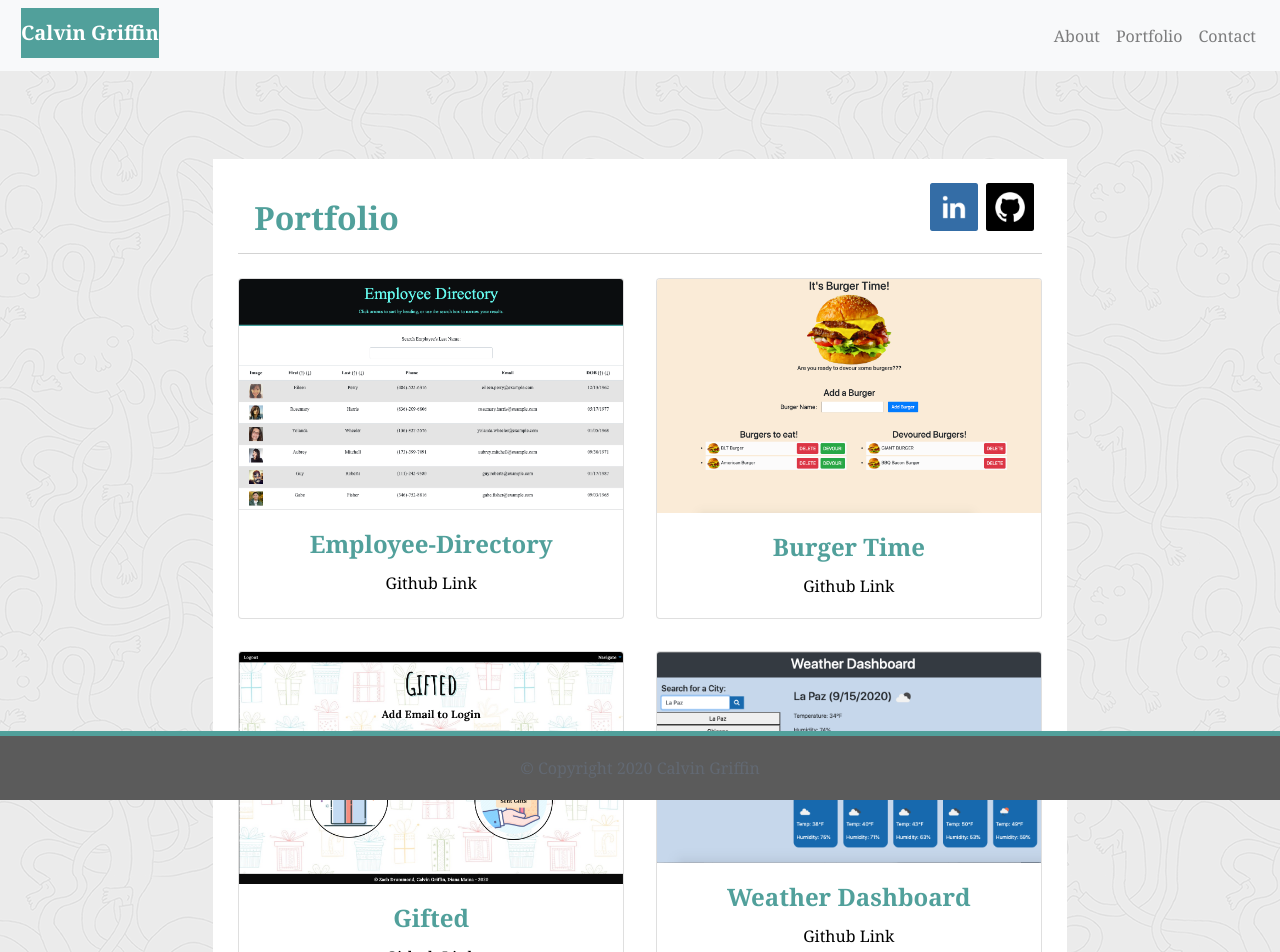
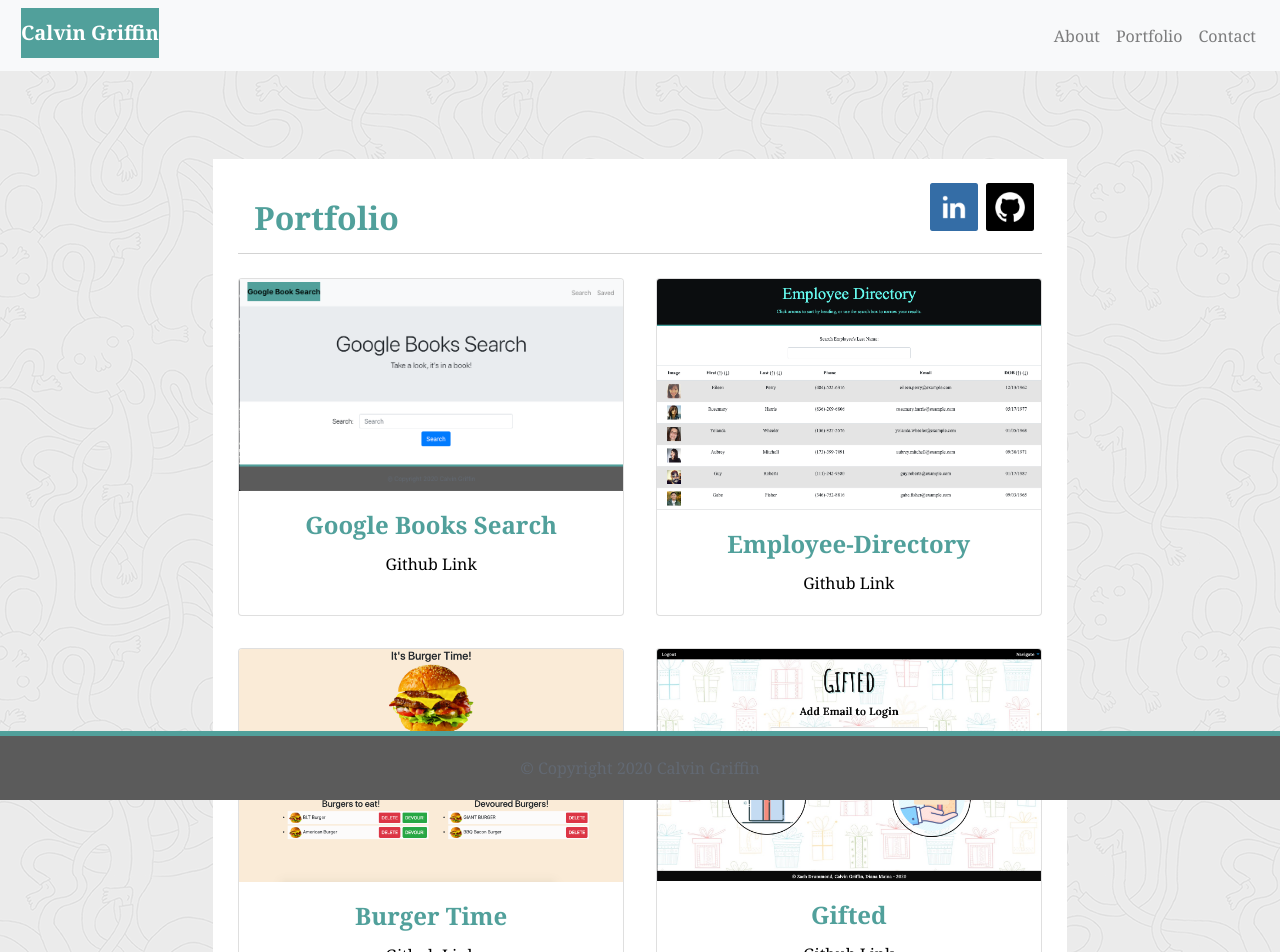
Before and after one commit to cgriffin332/portfolio-react, a React (Create React App) app: page /portfolio in a window 1280 px wide. Shown: the top 952 px of the page. Built offline with nearby package versions, Linux system fonts and the light colour scheme.

Commit message:
added google books search

```diff
--- a/src/components/Portfolio/Portfolio.jsx
+++ b/src/components/Portfolio/Portfolio.jsx
@@ -6,11 +6,17 @@ import Burger from "../../images/burger3.png";
 import Gifted from "../../images/gifted.png";
 import Weather from "../../images/weather1.png";
 import Employee from "../../images/react-employee1-1.png";
-import Quiz from "../../images/wrong.png";
+import Books from "../../images/books1.png";
 import DateNight from "../../images/datenight.png";
 
 const Portfolio = () => {
   const projects = [
+    {
+      href: "https://google-book-search332.herokuapp.com/",
+      image: Books,
+      title: "Google Books Search",
+      github: "https://github.com/cgriffin332/google-books-search332",
+    },
     {
       href: "http://cgriffin332.github.io/react-employee-directory",
       image: Employee,
@@ -34,12 +40,6 @@ const Portfolio = () => {
       image: Weather,
       title: "Weather Dashboard",
       github: "https://github.com/cgriffin332/Weather-Dashboard332",
-    },
-    {
-      href: "https://cgriffin332.github.io/Code-Quiz332/#",
-      image: Quiz,
-      title: "Code Quiz",
-      github: "https://github.com/cgriffin332/Code-Quiz332",
     },
     {
       href: "https://cgriffin332.github.io/The-Date-Night-Planner/",
```
Also changed, not shown: src/images/books1.png (added).
